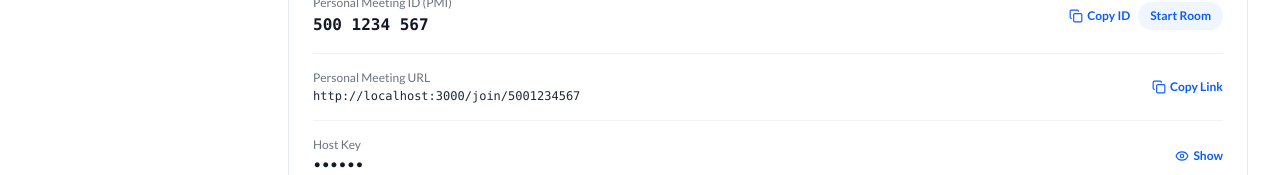
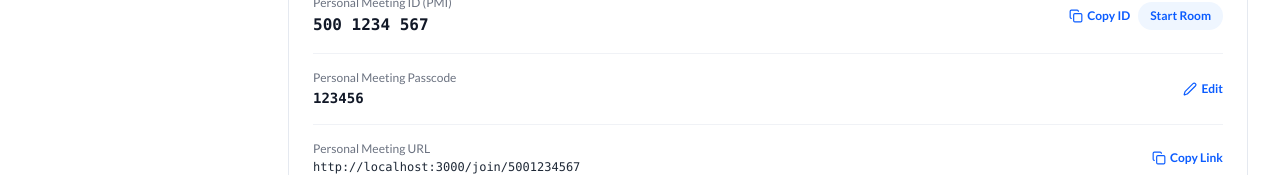
Before and after one commit to vinayak-05/Zoom-Clone, a Next.js app in the folder frontend/: page /profile in a window 1280 px wide. Shown: the part 588-763 px from the top of the page. Built offline with nearby package versions, Linux system fonts and the light colour scheme; no server answers.

Commit message:
feat: add editable Personal Meeting Passcode in profile page

```diff
--- a/frontend/app/profile/page.tsx
+++ b/frontend/app/profile/page.tsx
@@ -35,6 +35,9 @@ export default function ProfilePage() {
   const [isEditingName, setIsEditingName] = useState(false);
   const [userName, setUserName] = useState(DEFAULT_USER.name);
   const [tempName, setTempName] = useState(DEFAULT_USER.name);
+  const [isEditingPasscode, setIsEditingPasscode] = useState(false);
+  const [pmiPasscode, setPmiPasscode] = useState("123456");
+  const [tempPasscode, setTempPasscode] = useState("123456");
 
   useEffect(() => {
     const stored = getStoredUser();
@@ -42,6 +45,11 @@ export default function ProfilePage() {
       setCurrentUser(stored);
       setUserName(stored.name);
       setTempName(stored.name);
+    }
+    const storedPasscode = localStorage.getItem("zoom_pmi_passcode");
+    if (storedPasscode) {
+      setPmiPasscode(storedPasscode);
+      setTempPasscode(storedPasscode);
     }
   }, []);
 
@@ -308,6 +316,60 @@ export default function ProfilePage() {
                 </div>
               </div>
 
+              {/* Personal Meeting Passcode */}
+              <div className="flex flex-col sm:flex-row sm:items-center justify-between gap-2 pb-4 border-b border-[#F0F2F6]">
+                <div>
+                  <p className="text-xs text-gray-500 font-medium">Personal Meeting Passcode</p>
+                  {isEditingPasscode ? (
+                    <div className="flex items-center gap-2 mt-1">
+                      <input
+                        type="text"
+                        value={tempPasscode}
+                        onChange={(e) => setTempPasscode(e.target.value)}
+                        className="text-xs font-mono border border-gray-300 rounded-lg px-2.5 py-1 w-32 uppercase focus:outline-none focus:border-[#0B5CFF]"
+                        maxLength={10}
+                      />
+                      <button
+                        onClick={() => {
+                          setPmiPasscode(tempPasscode.trim().toUpperCase() || "123456");
+                          localStorage.setItem("zoom_pmi_passcode", tempPasscode.trim().toUpperCase() || "123456");
+                          setIsEditingPasscode(false);
+                          showToast("PMI Passcode updated successfully", "success");
+                        }}
+                        className="text-xs bg-[#0B5CFF] hover:bg-[#0845BF] text-white px-3 py-1 rounded-lg font-semibold transition-colors"
+                      >
+                        Save
+                      </button>
+                      <button
+                        onClick={() => {
+                          setTempPasscode(pmiPasscode);
+                          setIsEditingPasscode(false);
+                        }}
+                        className="text-xs text-gray-500 hover:text-gray-800"
+                      >
+                        Cancel
+                      </button>
+                    </div>
+                  ) : (
+                    <p className="text-sm font-mono font-semibold text-gray-900 mt-0.5">
+                      {pmiPasscode}
+                    </p>
+                  )}
+                </div>
+                {!isEditingPasscode && (
+                  <button
+                    onClick={() => {
+                      setTempPasscode(pmiPasscode);
+                      setIsEditingPasscode(true);
+                    }}
+                    className="text-xs text-[#0B5CFF] hover:underline font-semibold flex items-center gap-1"
+                  >
+                    <Edit2 className="w-3.5 h-3.5" />
+                    Edit
+                  </button>
+                )}
+              </div>
+
               {/* Personal Link */}
               <div className="flex flex-col sm:flex-row sm:items-center justify-between gap-2 pb-4 border-b border-[#F0F2F6]">
                 <div>
```
